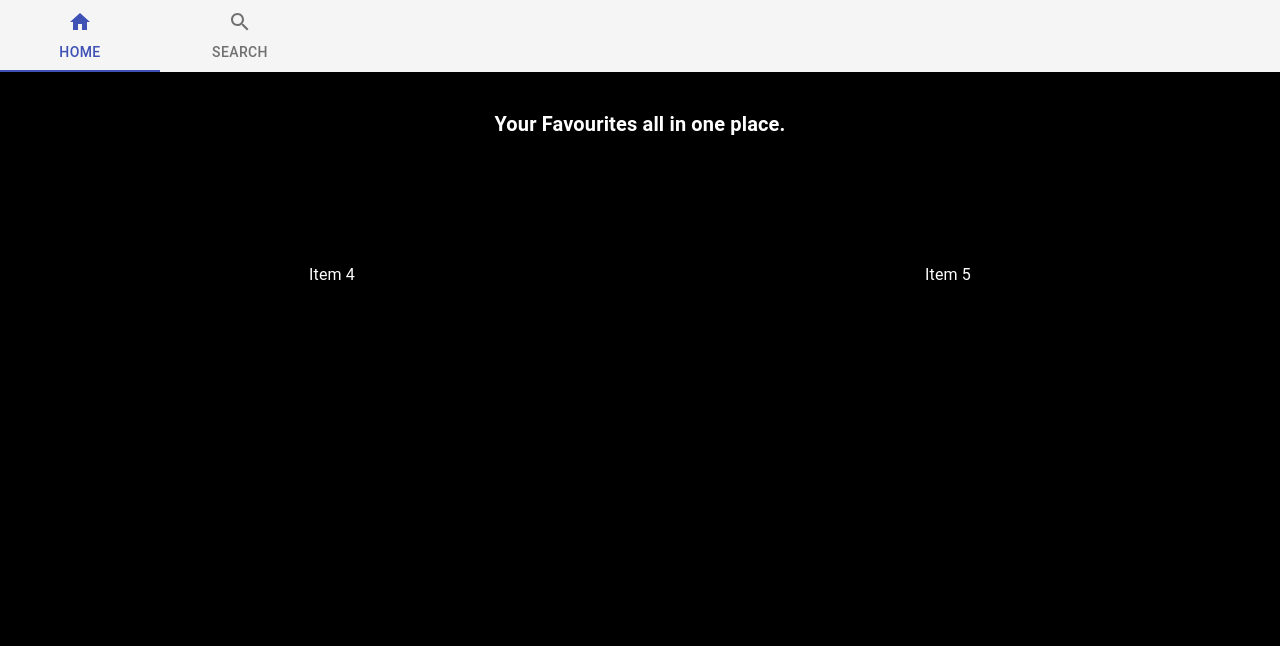
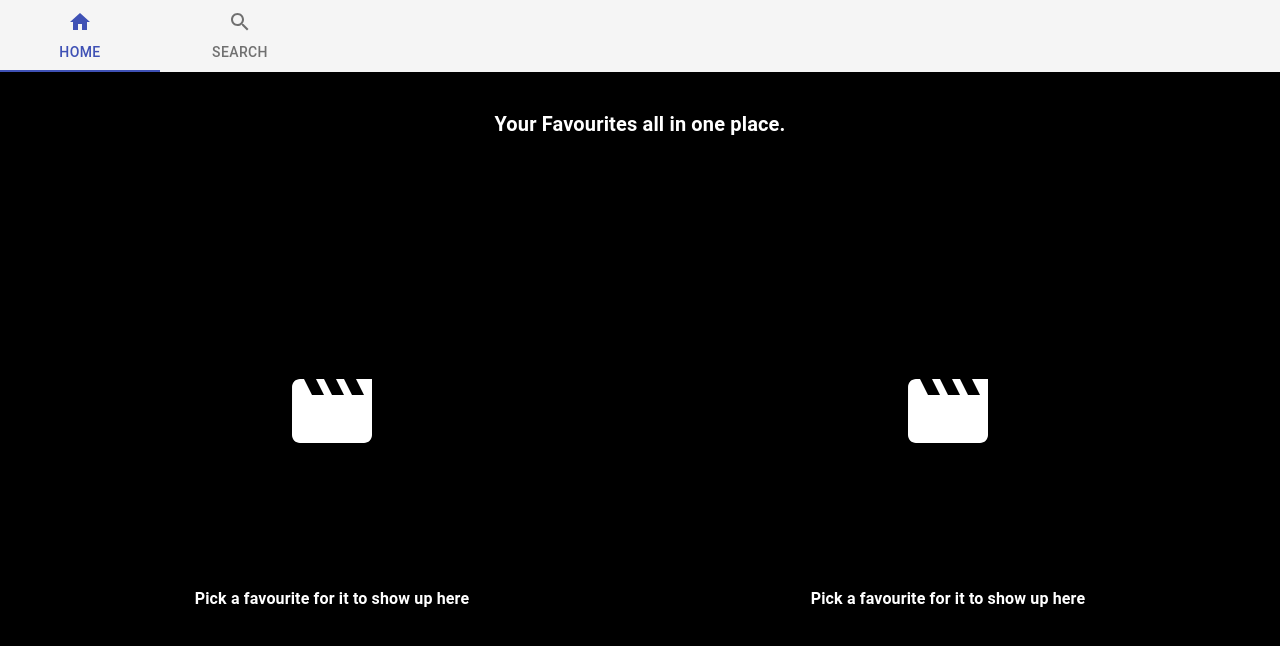
Before and after one commit to Pavitra19/Movie-Browser, a React (Create React App) app: page / in a window 1280 px wide. Shown: the top 646 px of the page. Built offline with nearby package versions, Linux system fonts and the light colour scheme.

Commit message:
Displaying favourites in carousel with placeholders; styling changes; clean up code

```diff
--- a/src/App.css
+++ b/src/App.css
@@ -30,8 +30,28 @@ body,
   font-size: 35px;
 }
 
+/** Carousel **/
+
 .fav-carousel {
   margin-top: 10%;
+}
+
+.placeholder-cards {
+  height: 296.67px;
+  width: 200px;
+  /* position: relative; */
+  /* width: 200px; */
+  /* background-color: #393e46; */
+  background-color: rgb(57, 62, 70, 0.5);
+  margin-left: 151px;
+  opacity: 0.5;
+  /* backgroundColor: "#393e46", */
+  /* backgroundColor: "#222831", */
+}
+
+.MuiSvgIcon-root.placeholder-icon {
+  height: 18.5rem;
+  width: 6rem;
 }
 
 @media (prefers-reduced-motion: no-preference) {
--- a/src/App.js
+++ b/src/App.js
@@ -1,7 +1,8 @@
-import React, { useState } from "react";
+import React, { useState, useEffect } from "react";
 import "./App.css";
 import SearchBar from "./components/SearchBar";
 import Favourites from "./components/Favourites";
+import MoviePreview from "./components/MoviePreview";
 import PropTypes from "prop-types";
 import { makeStyles } from "@material-ui/core/styles";
 import AppBar from "@material-ui/core/AppBar";
@@ -62,13 +63,28 @@ export default function App() {
     setValue(newValue);
   };
 
+  useEffect(() => console.log("Favs: ", favs), [favs]);
+  // const handleAddFav = (movieDetails) => {
+  //   const { props } = movieDetails;
+  //   console.log("Clicked");
+  //   setFavs((prevProps) => {
+  //     return [...prevProps, props];
+  //   });
+  //   console.log("movieDeets", props);
+  // };
+
   const handleAddFav = (movieDetails) => {
-    const { props } = movieDetails;
-    console.log("Clicked");
+    console.log("handle fav", movieDetails);
     setFavs((prevProps) => {
-      return [...prevProps, props];
+      return [...prevProps, movieDetails];
     });
-    console.log("movieDeets", props);
+    // setFavs(
+    //   movieDetails.map((movie) => {
+    //     return (
+    //       <MoviePreview Title={movie.Title} img={movie.img} alt={movie.Title} />
+    //     );
+    //   })
+    // );
   };
 
   return (
@@ -89,7 +105,7 @@ export default function App() {
           </Tabs>
         </AppBar>
         <TabPanel value={value} index={0}>
-          <Favourites deviceType="desktop" />
+          <Favourites deviceType="desktop" favs={favs} />
         </TabPanel>
         <TabPanel value={value} index={1}>
           <SearchBar handleAddFav={handleAddFav} favs={favs} />
--- a/src/components/Favourites.js
+++ b/src/components/Favourites.js
@@ -1,9 +1,12 @@
 import React from "react";
 import Carousel from "react-multi-carousel";
 import "react-multi-carousel/lib/styles.css";
+import MovieIcon from "@material-ui/icons/Movie";
 
 export default function Favourites(props) {
-  const { deviceType } = props;
+  const { deviceType, favs } = props;
+  const numFavs = favs.length;
+  let placeholderCards = [];
 
   const responsive = {
     desktop: {
@@ -22,6 +25,25 @@ export default function Favourites(props) {
       slidesToSlide: 1, // optional, default to 1.
     },
   };
+
+  if (numFavs < 3) {
+    let numPlaceholders = 3 - numFavs;
+    for (let i = 0; i <= numPlaceholders; i++) {
+      placeholderCards.push(
+        <div>
+          {/* <div className="placeholder-cards"> */}
+          {/* <img
+            src="https://image.pngaaa.com/545/88545-middle.png"
+            alt="pick a movie"
+            style={{ backgroundColor: "black" }}
+          /> */}
+          <MovieIcon className="placeholder-icon" />
+          <h4> Pick a favourite for it to show up here</h4>
+        </div>
+      );
+    }
+  }
+
   return (
     <div>
       <h1> Your Favourites all in one place.</h1>
@@ -34,6 +56,7 @@ export default function Favourites(props) {
         ssr={true} // means to render carousel on server-side.
         infinite={true}
         autoPlay={deviceType !== "mobile" ? true : false}
+        // autoPlay={false}
         autoPlaySpeed={1000}
         keyBoardControl={true}
         customTransition="all 5"
@@ -45,7 +68,16 @@ export default function Favourites(props) {
         itemClass="carousel-item-padding-40-px"
         className="fav-carousel"
       >
-        <div>
+        {favs.map((movie) => {
+          return (
+            <div>
+              <img src={movie.img} alt={movie.Title} />
+              <h4>{movie.Title}</h4>
+            </div>
+          );
+        })}
+        {placeholderCards}
+        {/* <div>
           <img
             src="https://upload.wikimedia.org/wikipedia/en/1/15/Yeh_jawani_hai_deewani.jpg"
             alt="movie1"
@@ -62,10 +94,7 @@ export default function Favourites(props) {
             src="https://m.media-amazon.com/images/M/MV5BZjAzZjZiMmQtMDZmOC00NjVmLTkyNTItOGI2Mzg4NTBhZTA1XkEyXkFqcGdeQXVyODE5NzE3OTE@._V1_.jpg"
             alt="movie3"
           />
-        </div>
-        <div>Item 4</div>
-        <div>Item 5</div>
-        <div>Item 6</div>
+        </div>*/}
       </Carousel>
     </div>
   );
--- a/src/components/MovieDetails.js
+++ b/src/components/MovieDetails.js
@@ -3,6 +3,7 @@ import MoviePreview from "./MoviePreview";
 import NominateButton from "./NominateButton";
 
 export default function MovieDetails(props) {
+  let content = [];
   return (
     <div>
       <MoviePreview Title={props.Title} img={props.img} alt={props.Title} />
@@ -10,16 +11,25 @@ export default function MovieDetails(props) {
       <NominateButton
         favs={props.favs}
         imdbID={props.imdbID}
-        handleClick={() =>
-          props.handleAddFav(
-            <MoviePreview
-              //   Title={props.Title}
-              //   img={props.img}
-              //   alt={props.Title}
-              {...props}
-            />
-          )
-        }
+        handleClick={() => {
+          // content.push({
+          //   Title: props.Title,
+          //   img: props.img,
+          //   alt: props.Title,
+          // });
+          props.handleAddFav({
+            Title: props.Title,
+            img: props.img,
+            alt: props.Title,
+          });
+          // { Title: props.Title, img: props.img, alt: props.Title }
+          // <MoviePreview
+          //   //   Title={props.Title}
+          //   //   img={props.img}
+          //   //   alt={props.Title}
+          //   {...props}
+          // />
+        }}
       />
     </div>
   );
--- a/src/components/NominateButton.js
+++ b/src/components/NominateButton.js
@@ -67,7 +67,7 @@ export default function NominateButton(props) {
     detailsURL += `${props.imdbID}`;
     fetch(detailsURL).then(async (details) => {
       details = await details.json();
-      console.log("details: ", details);
+      // console.log("details: ", details);
       setMovieDetails((prevValues) => ({
         ...prevValues,
         Genre: details.Genre,
--- a/src/components/Tabs.js
+++ b/src/components/Tabs.js
@@ -70,10 +70,10 @@ export default function VerticalTabs(props) {
         onKeyDown={(e) => {
           if (value < props.searchResults.length - 1) {
             if (e.key === "ArrowDown" && value >= 0) {
-              console.log("arrowdown", value);
+              // console.log("arrowdown", value);
               setValue(value + 1);
             } else if (e.key === "ArrowUp") {
-              console.log("arrowup", value);
+              // console.log("arrowup", value);
               setValue(value - 1);
             }
           }
```
Also changed, not shown: src/components/SearchBar.js (+5 -5 lines).
